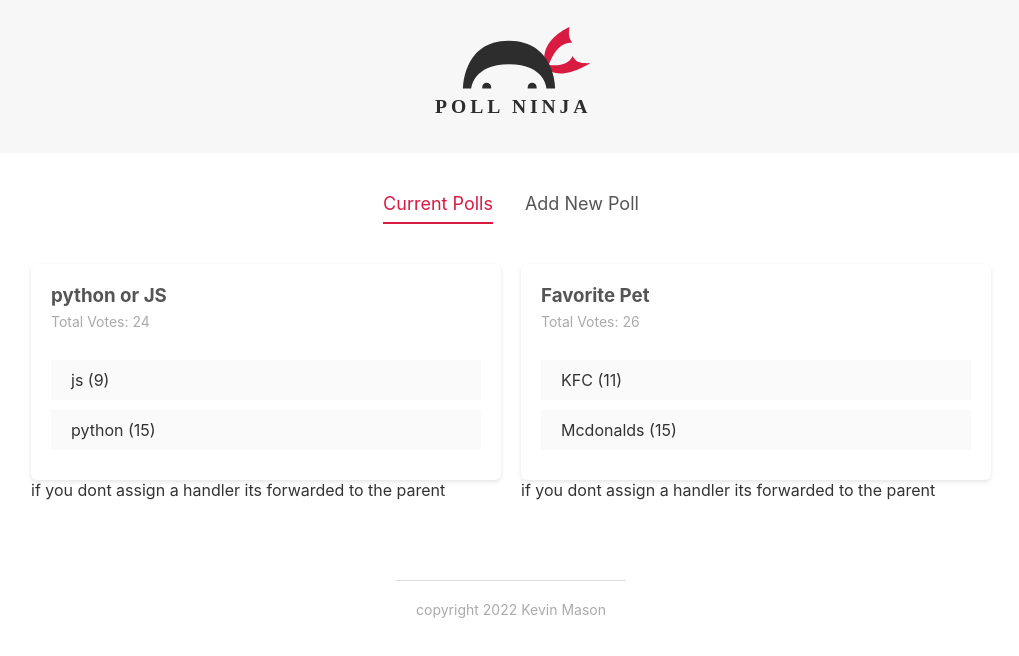
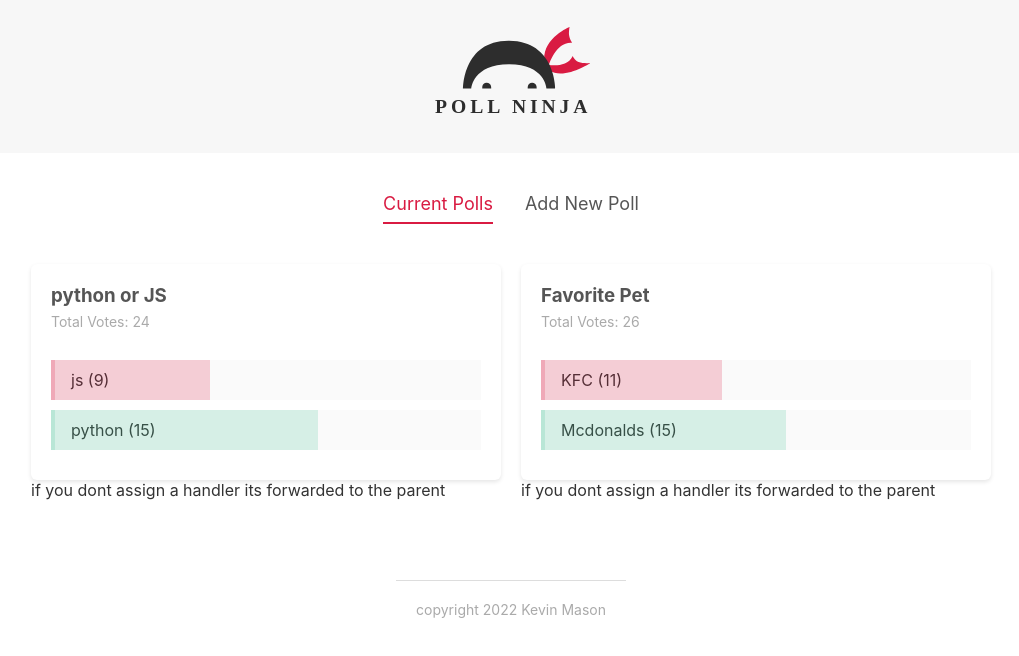
Before and after one commit to mrfinesse47/svelte-mini-project, a Svelte app: page / in a window 1280 px wide. Shown: the top 656 px of the page, without its empty margins (129-1148 px from the left). Built offline with nearby package versions, Linux system fonts and the light colour scheme.

Commit message:
onto https://www.youtube.com/watch?v=rszZ7TYTbR0&list=PL4cUxeGkcC9hlbrVO_2QFVqVPhlZmz7tO&index=29&ab_channel=TheNetNinja

```diff
--- a/src/components/PollDetails.svelte
+++ b/src/components/PollDetails.svelte
@@ -5,6 +5,8 @@
   const dispatch = createEventDispatcher();
   //reactive  values
   $: totalVotes = poll.votesA + poll.votesB;
+  $: percentA = Math.floor((100 / totalVotes) * poll.votesA);
+  $: percentB = Math.floor((100 / totalVotes) * poll.votesB);
   //handling vote
   const handleVote = (option, id) => {
     dispatch("vote", { option, id });
@@ -21,7 +23,7 @@
         handleVote("A", poll.id);
       }}
     >
-      <div class="percent percent-a" />
+      <div class="percent percent-a" style="width:{percentA}%" />
       <span>{poll.answerA} ({poll.votesA})</span>
     </div>
     <div
@@ -30,7 +32,7 @@
         handleVote("B", poll.id);
       }}
     >
-      <div class="percent percent-b" />
+      <div class="percent percent-b" style="width:{percentB}%" />
       <span>{poll.answerB} ({poll.votesB})</span>
     </div>
   </div>
@@ -60,4 +62,17 @@
     display: inline-block;
     padding: 10px 20px;
   }
+  .percent {
+    height: 100%;
+    position: absolute;
+    box-sizing: border-box;
+  }
+  .percent-a {
+    border-left: 4px solid rgba(217, 27, 66, 0.2);
+    background: rgba(217, 27, 66, 0.2);
+  }
+  .percent-b {
+    border-left: 4px solid rgba(69, 196, 150, 0.2);
+    background: rgba(69, 196, 150, 0.2);
+  }
 </style>
```
